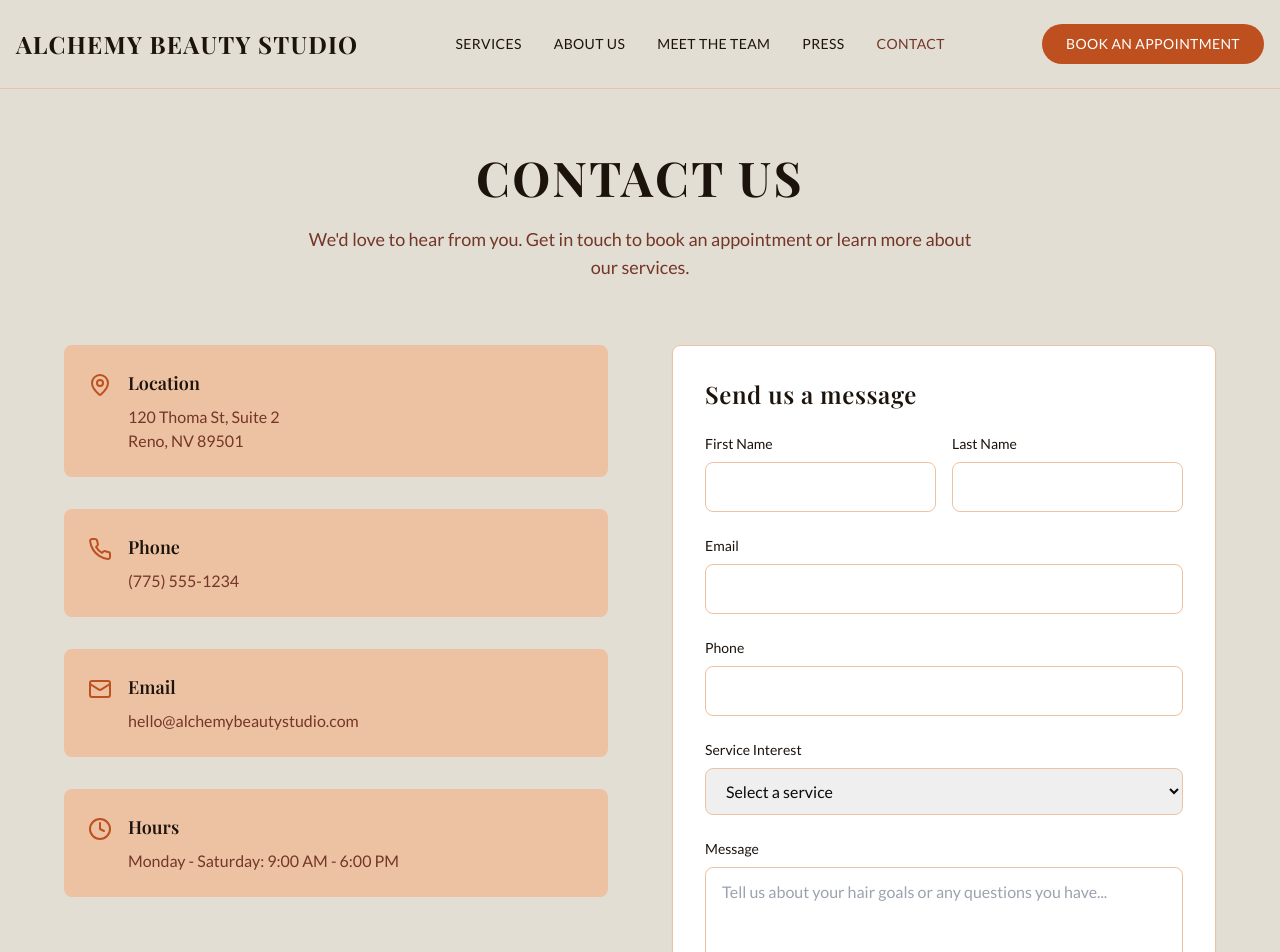
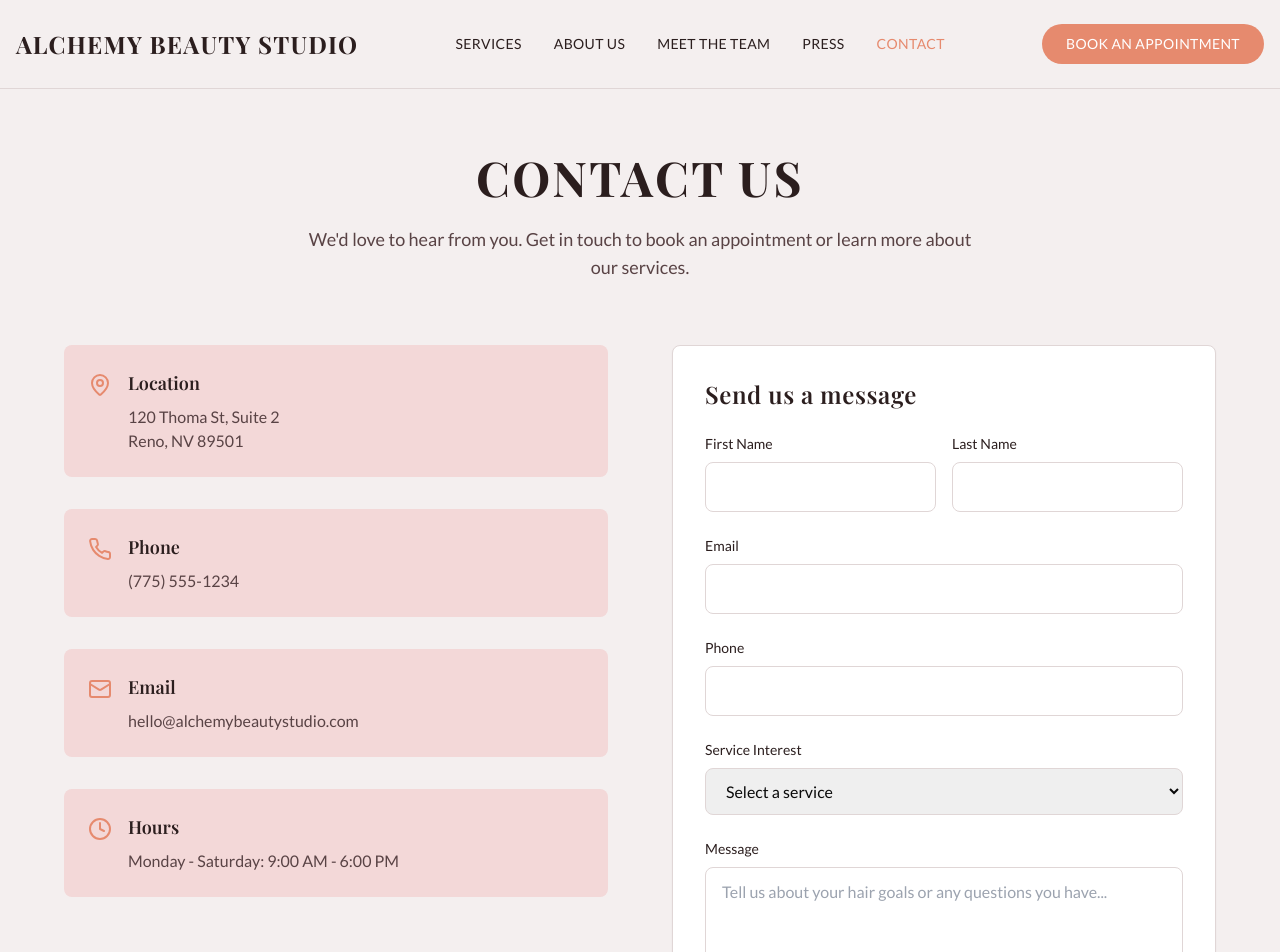
Before and after one commit to jdavis-software/alchemy-beauty-studio-ld, a Next.js app: page /contact in a window 1280 px wide. Shown: the top 952 px of the page. Built offline with nearby package versions, Linux system fonts and the light colour scheme.

Commit message:
feat: update Alchemy Beauty Studio color palette
Refined modern color scheme for sophisticated aesthetic

Co-authored-by: Jordan Davis <21320194+jdavis-software@users.noreply.github.com>

```diff
--- a/app/contact/page.tsx
+++ b/app/contact/page.tsx
@@ -7,7 +7,7 @@ export default function ContactPage() {
   return (
     <div className="min-h-screen bg-linen">
       {/* Header */}
-      <header className="relative z-10 bg-linen border-b border-peach">
+      <header className="relative z-10 bg-linen border-b border-mist">
         <div className="container mx-auto px-4 py-6">
           <div className="flex items-center justify-between">
             <Link href="/" className="text-2xl font-serif font-bold tracking-wider text-espresso">
@@ -16,33 +16,33 @@ export default function ContactPage() {
             <nav className="hidden md:flex items-center space-x-8">
               <Link
                 href="/services"
-                className="text-sm font-sans font-medium tracking-wide text-espresso hover:text-clay transition-colors"
+                className="text-sm font-sans font-medium tracking-wide text-espresso hover:text-coral transition-colors"
               >
                 SERVICES
               </Link>
               <Link
                 href="/about"
-                className="text-sm font-sans font-medium tracking-wide text-espresso hover:text-clay transition-colors"
+                className="text-sm font-sans font-medium tracking-wide text-espresso hover:text-coral transition-colors"
               >
                 ABOUT US
               </Link>
               <Link
                 href="/team"
-                className="text-sm font-sans font-medium tracking-wide text-espresso hover:text-clay transition-colors"
+                className="text-sm font-sans font-medium tracking-wide text-espresso hover:text-coral transition-colors"
               >
                 MEET THE TEAM
               </Link>
               <Link
                 href="/press"
-                className="text-sm font-sans font-medium tracking-wide text-espresso hover:text-clay transition-colors"
+                className="text-sm font-sans font-medium tracking-wide text-espresso hover:text-coral transition-colors"
               >
                 PRESS
               </Link>
-              <Link href="/contact" className="text-sm font-sans font-medium tracking-wide text-clay">
+              <Link href="/contact" className="text-sm font-sans font-medium tracking-wide text-coral">
                 CONTACT
               </Link>
             </nav>
-            <Button className="hidden md:inline-flex bg-tangerine text-white hover:bg-clay font-sans font-medium tracking-wide text-sm px-6 py-2 rounded-full transition-colors">
+            <Button className="hidden md:inline-flex bg-coral text-white hover:bg-rosewood font-sans font-medium tracking-wide text-sm px-6 py-2 rounded-full transition-colors">
               BOOK AN APPOINTMENT
             </Button>
           </div>
@@ -54,7 +54,7 @@ export default function ContactPage() {
         <div className="max-w-6xl mx-auto">
           <div className="text-center mb-16">
             <h1 className="text-4xl md:text-5xl font-serif font-bold tracking-wider text-espresso mb-6">CONTACT US</h1>
-            <p className="text-lg font-sans text-clay max-w-2xl mx-auto">
+            <p className="text-lg font-sans text-plum max-w-2xl mx-auto">
               We'd love to hear from you. Get in touch to book an appointment or learn more about our services.
             </p>
           </div>
@@ -62,13 +62,13 @@ export default function ContactPage() {
           <div className="grid lg:grid-cols-2 gap-16 mb-16">
             {/* Contact Information */}
             <div className="space-y-8">
-              <Card className="border-0 shadow-none bg-peach">
+              <Card className="border-0 shadow-none bg-blush">
                 <CardContent className="p-6">
                   <div className="flex items-start space-x-4">
-                    <MapPin className="w-6 h-6 text-tangerine mt-1" />
+                    <MapPin className="w-6 h-6 text-coral mt-1" />
                     <div>
                       <h3 className="text-lg font-serif font-semibold text-espresso mb-2">Location</h3>
-                      <p className="text-clay font-sans">
+                      <p className="text-plum font-sans">
                         120 Thoma St, Suite 2
                         <br />
                         Reno, NV 89501
@@ -78,14 +78,14 @@ export default function ContactPage() {
                 </CardContent>
               </Card>
 
-              <Card className="border-0 shadow-none bg-peach">
+              <Card className="border-0 shadow-none bg-blush">
                 <CardContent className="p-6">
                   <div className="flex items-start space-x-4">
-                    <Phone className="w-6 h-6 text-tangerine mt-1" />
+                    <Phone className="w-6 h-6 text-coral mt-1" />
                     <div>
                       <h3 className="text-lg font-serif font-semibold text-espresso mb-2">Phone</h3>
-                      <p className="text-clay font-sans">
-                        <a href="tel:+17755551234" className="hover:text-tangerine transition-colors">
+                      <p className="text-plum font-sans">
+                        <a href="tel:+17755551234" className="hover:text-coral transition-colors">
                           (775) 555-1234
                         </a>
                       </p>
@@ -94,17 +94,14 @@ export default function ContactPage() {
                 </CardContent>
               </Card>
 
-              <Card className="border-0 shadow-none bg-peach">
+              <Card className="border-0 shadow-none bg-blush">
                 <CardContent className="p-6">
                   <div className="flex items-start space-x-4">
-                    <Mail className="w-6 h-6 text-tangerine mt-1" />
+                    <Mail className="w-6 h-6 text-coral mt-1" />
                     <div>
                       <h3 className="text-lg font-serif font-semibold text-espresso mb-2">Email</h3>
-                      <p className="text-clay font-sans">
-                        <a
-                          href="mailto:hello@alchemybeautystudio.com"
-                          className="hover:text-tangerine transition-colors"
-                        >
+                      <p className="text-plum font-sans">
+                        <a href="mailto:hello@alchemybeautystudio.com" className="hover:text-coral transition-colors">
                           hello@alchemybeautystudio.com
                         </a>
                       </p>
@@ -113,13 +110,13 @@ export default function ContactPage() {
                 </CardContent>
               </Card>
 
-              <Card className="border-0 shadow-none bg-peach">
+              <Card className="border-0 shadow-none bg-blush">
                 <CardContent className="p-6">
                   <div className="flex items-start space-x-4">
-                    <Clock className="w-6 h-6 text-tangerine mt-1" />
+                    <Clock className="w-6 h-6 text-coral mt-1" />
                     <div>
                       <h3 className="text-lg font-serif font-semibold text-espresso mb-2">Hours</h3>
-                      <div className="text-clay font-sans space-y-1">
+                      <div className="text-plum font-sans space-y-1">
                         <p>Monday - Saturday: 9:00 AM - 6:00 PM</p>
                       </div>
                     </div>
@@ -130,7 +127,7 @@ export default function ContactPage() {
 
             {/* Contact Form */}
             <div>
-              <Card className="border border-peach bg-white">
+              <Card className="border border-mist bg-white">
                 <CardContent className="p-8">
                   <h2 className="text-2xl font-serif font-semibold tracking-wide text-espresso mb-6">
                     Send us a message
@@ -145,7 +142,7 @@ export default function ContactPage() {
                           type="text"
                           id="firstName"
                           name="firstName"
-                          className="w-full px-4 py-3 border border-peach rounded-lg focus:ring-2 focus:ring-tangerine focus:border-transparent font-sans"
+                          className="w-full px-4 py-3 border border-mist rounded-lg focus:ring-2 focus:ring-coral focus:border-transparent font-sans"
                           required
                         />
                       </div>
@@ -157,7 +154,7 @@ export default function ContactPage() {
                           type="text"
                           id="lastName"
                           name="lastName"
-                          className="w-full px-4 py-3 border border-peach rounded-lg focus:ring-2 focus:ring-tangerine focus:border-transparent font-sans"
+                          className="w-full px-4 py-3 border border-mist rounded-lg focus:ring-2 focus:ring-coral focus:border-transparent font-sans"
                           required
                         />
                       </div>
@@ -170,7 +167,7 @@ export default function ContactPage() {
                         type="email"
                         id="email"
                         name="email"
-                        className="w-full px-4 py-3 border border-peach rounded-lg focus:ring-2 focus:ring-tangerine focus:border-transparent font-sans"
+                        className="w-full px-4 py-3 border border-mist rounded-lg focus:ring-2 focus:ring-coral focus:border-transparent font-sans"
                         required
                       />
                     </div>
@@ -182,7 +179,7 @@ export default function ContactPage() {
                         type="tel"
                         id="phone"
                         name="phone"
-                        className="w-full px-4 py-3 border border-peach rounded-lg focus:ring-2 focus:ring-tangerine focus:border-transparent font-sans"
+                        className="w-full px-4 py-3 border border-mist rounded-lg focus:ring-2 focus:ring-coral focus:border-transparent font-sans"
                       />
                     </div>
                     <div>
@@ -192,7 +189,7 @@ export default function ContactPage() {
                       <select
                         id="service"
                         name="service"
-                        className="w-full px-4 py-3 border border-peach rounded-lg focus:ring-2 focus:ring-tangerine focus:border-transparent font-sans"
+                        className="w-full px-4 py-3 border border-mist rounded-lg focus:ring-2 focus:ring-coral focus:border-transparent font-sans"
                       >
                         <option value="">Select a service</option>
                         <option value="blonding">Blonding & Color</option>
@@ -211,11 +208,11 @@ export default function ContactPage() {
                         id="message"
                         name="message"
                         rows={4}
-                        className="w-full px-4 py-3 border border-peach rounded-lg focus:ring-2 focus:ring-tangerine focus:border-transparent font-sans"
+                        className="w-full px-4 py-3 border border-mist rounded-lg focus:ring-2 focus:ring-coral focus:border-transparent font-sans"
                         placeholder="Tell us about your hair goals or any questions you have..."
                       ></textarea>
                     </div>
-                    <Button className="w-full bg-tangerine text-white hover:bg-clay font-sans font-medium tracking-wide py-3 rounded-full transition-colors">
+                    <Button className="w-full bg-coral text-white hover:bg-rosewood font-sans font-medium tracking-wide py-3 rounded-full transition-colors">
                       SEND MESSAGE
                     </Button>
                   </form>
@@ -225,14 +222,14 @@ export default function ContactPage() {
           </div>
 
           {/* Map Section */}
-          <div className="bg-peach rounded-lg p-8 text-center">
+          <div className="bg-blush rounded-lg p-8 text-center">
             <h2 className="text-2xl font-serif font-semibold tracking-wide text-espresso mb-4">Visit Our Studio</h2>
-            <p className="text-lg font-sans text-clay mb-6">Located in Midtown Reno on Thoma Street</p>
+            <p className="text-lg font-sans text-plum mb-6">Located in Midtown Reno on Thoma Street</p>
             <div className="bg-linen rounded-lg h-64 flex items-center justify-center">
-              <p className="text-clay font-sans">Interactive Map Coming Soon</p>
+              <p className="text-plum font-sans">Interactive Map Coming Soon</p>
             </div>
             <div className="mt-6">
-              <Button className="bg-tangerine text-white hover:bg-clay font-sans font-medium tracking-wide rounded-full transition-colors">
+              <Button className="bg-coral text-white hover:bg-rosewood font-sans font-medium tracking-wide rounded-full transition-colors">
                 GET DIRECTIONS
               </Button>
             </div>
--- a/components/mobile-cta.tsx
+++ b/components/mobile-cta.tsx
@@ -14,7 +14,7 @@ export function MobileCTA() {
         whileTap={{ scale: 0.95 }}
       >
         <Button
-          className="bg-tangerine text-white px-4 py-2 rounded-full shadow-lg hover:brightness-110 transition-all duration-200 font-sans font-medium"
+          className="bg-coral text-white px-4 py-2 rounded-full shadow-lg hover:bg-rosewood transition-all duration-200 font-sans font-medium"
           onClick={() => window.open("tel:7755551234", "_self")}
         >
           Book Now
--- a/tailwind.config.ts
+++ b/tailwind.config.ts
@@ -20,12 +20,15 @@ const config: Config = {
     },
     extend: {
       colors: {
-        espresso: "#1c130c", // Deep Espresso Brown
-        clay: "#743627", // Rustic Red-Brown
-        tangerine: "#be4f1f", // Burnt Tangerine
-        peach: "#edc2a3", // Soft Peach
-        linen: "#e3ded4", // Warm Light Beige
-        plum: "#4a3c3a", // For body text on light backgrounds
+        blush: "#F3D8D8", // Base background / soft UI fills
+        espresso: "#2B1E1E", // Primary text / headings
+        plum: "#594345", // Secondary text / nav links
+        coral: "#E68A6E", // CTA buttons / accent highlights
+        rosewood: "#9B5D5B", // Hover states / deep accents
+        lavender: "#D6C2CD", // Section contrast / testimonial blocks
+        linen: "#F4EFEF", // Light background / section dividers
+        mist: "#E0D6D6", // Soft UI borders
+        sage: "#D9E3D6", // Optional spa/accent balance
         border: "hsl(var(--border))",
         input: "hsl(var(--input))",
         ring: "hsl(var(--ring))",
```
Also changed, not shown: app/about/page.tsx (+13 -13 lines), app/page.tsx (+34 -34 lines), app/services/page.tsx (+6 -6 lines), app/team/page.tsx (+9 -9 lines), components/enhanced-accordion.tsx (+5 -5 lines), components/sticky-header.tsx (+6 -6 lines), components/testimonials-carousel.tsx (+6 -6 lines).
